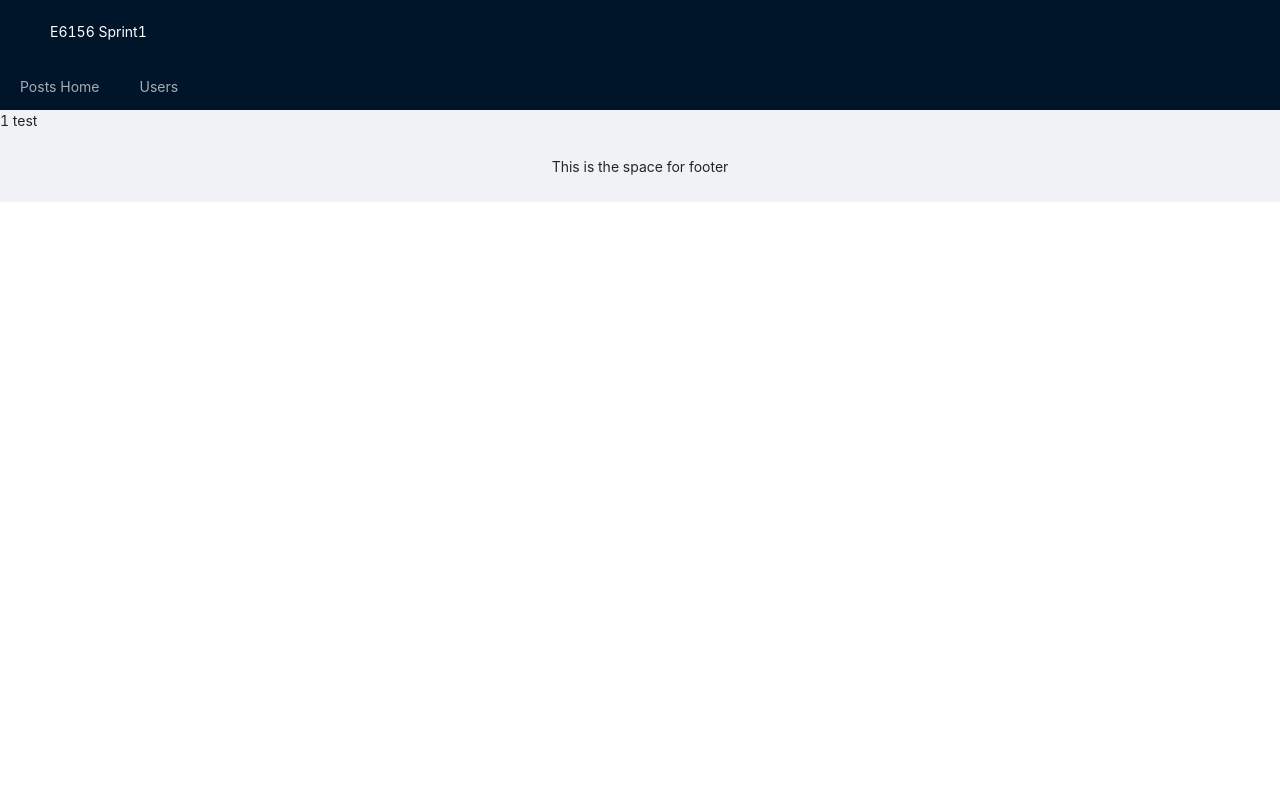
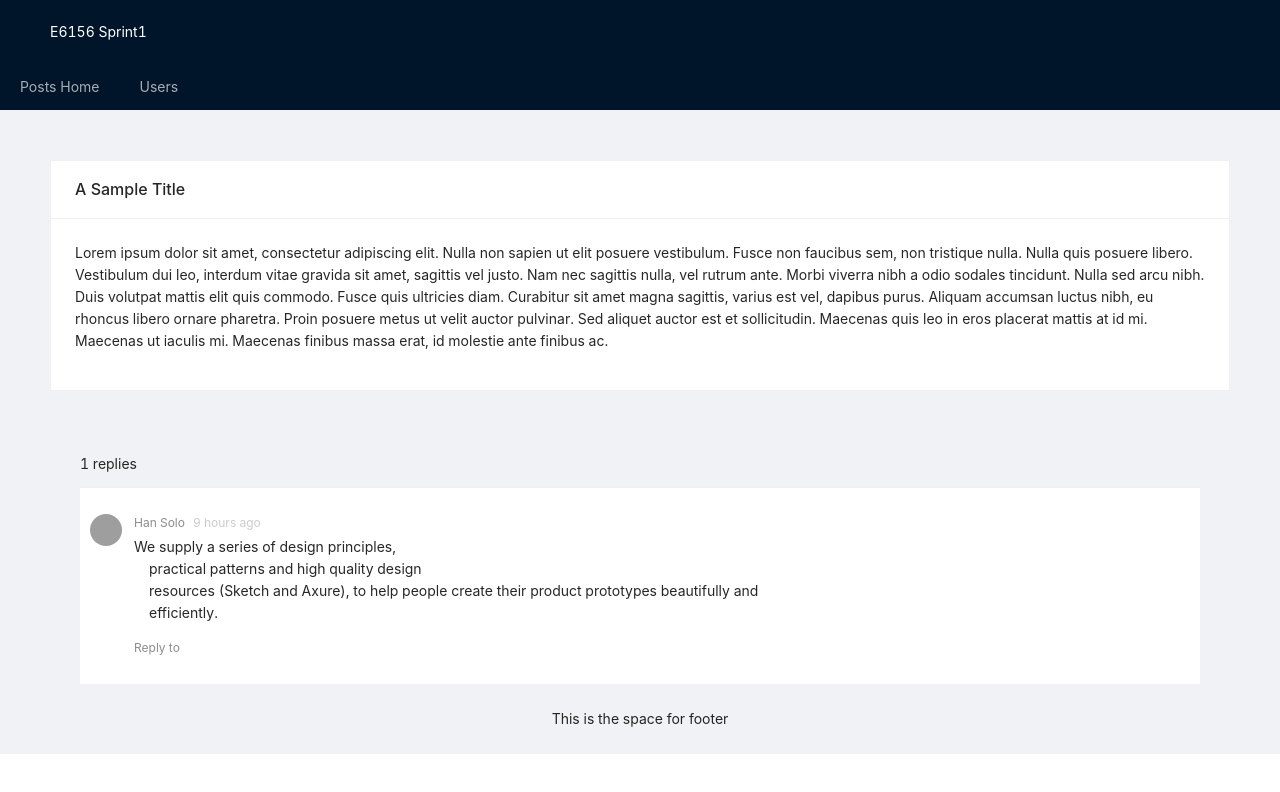
Before and after one commit to TereseWang/CC_Sprint1_BrowserApplication, a React (Create React App) app in the folder browser-app/: page /detail/1 in a window 1280 px wide. Shown: the top 792 px of the page. Built offline with nearby package versions, Linux system fonts and the light colour scheme; grey boxes are pictures that could not be loaded.

Commit message:
add detail page UI

```diff
--- a/browser-app/src/Detail/index.js
+++ b/browser-app/src/Detail/index.js
@@ -1,4 +1,5 @@
-import { Layout, Card } from 'antd';
+import { Layout, Card, Comment, Tooltip, List } from 'antd';
+import { Content } from 'antd/lib/layout/layout';
 import React, { useEffect, useState } from 'react';
 import { useParams } from 'react-router-dom';
 import API from '../services/apis';
@@ -9,17 +10,54 @@ function PostDetail() {
   const [comments, setComments] = useState([])
 
   useEffect(() => {
+    console.log(postId)
     const commentData = API.CommentListByPostId
-    // const commentCards = commentData.map(comment =>
+    const commentCards = commentData.map(comment => ({
+      key: comment.commendId,
+      actions: [<span key="comment-list-reply-to-0">Reply to</span>],
+      author: "Han Solo",
+      avatar: "https://joeschmoe.io/api/v1/random",
+      content: (<p>{comment.content}</p>),
+      datetime: (<Tooltip title="2022-10-30 22:22:33"><span>9 hours ago</span></Tooltip>)
+    }))
 
-    //   )
+    setComments(commentCards)
+  }, [postId])
 
-  }, [])
+  const post = { title: "A Sample Title", content: "Lorem ipsum dolor sit amet, consectetur adipiscing elit. Nulla non sapien ut elit posuere vestibulum. Fusce non faucibus sem, non tristique nulla. Nulla quis posuere libero. Vestibulum dui leo, interdum vitae gravida sit amet, sagittis vel justo. Nam nec sagittis nulla, vel rutrum ante. Morbi viverra nibh a odio sodales tincidunt. Nulla sed arcu nibh. Duis volutpat mattis elit quis commodo. Fusce quis ultricies diam. Curabitur sit amet magna sagittis, varius est vel, dapibus purus. Aliquam accumsan luctus nibh, eu rhoncus libero ornare pharetra. Proin posuere metus ut velit auctor pulvinar. Sed aliquet auctor est et sollicitudin. Maecenas quis leo in eros placerat mattis at id mi. Maecenas ut iaculis mi. Maecenas finibus massa erat, id molestie ante finibus ac." }
 
   return (
-    <div>
-      {postId} test
-    </div>
+    <Layout>
+      <Content>
+        <Card
+          title={post.title}
+          bordered={true}
+          style={{ margin: "50px" }}
+        >
+          <p>{post.content}</p>
+        </Card>
+        <List
+          className="comment-list"
+          style={{marginLeft: "80px", marginRight: "80px"}}
+          header={`${comments.length} replies`}
+          itemLayout="horizontal"
+          dataSource={comments}
+          renderItem={(item) => (
+            <li>
+              <Comment
+                style={{background: "white", padding: "10px"}}
+                actions={item.actions}
+                author={item.author}
+                avatar={item.avatar}
+                content={item.content}
+                datetime={item.datetime}
+              />
+            </li>
+          )}
+        >
+        </List>
+      </Content>
+    </Layout>
   )
 }
 
--- a/browser-app/src/services/apis.js
+++ b/browser-app/src/services/apis.js
@@ -5,7 +5,10 @@ const API = {
     { pid: 3, uid: 6, title: "maybe later", post: "more random text messages." },
   ],
   CommentListByPostId: [
-    {commendId: 1, postId: 2, content: "some content"},
+    {commendId: 1, postId: 2, content: `We supply a series of design principles,
+    practical patterns and high quality design
+    resources (Sketch and Axure), to help people create their product prototypes beautifully and
+    efficiently.`},
   ]
 }
 
```
